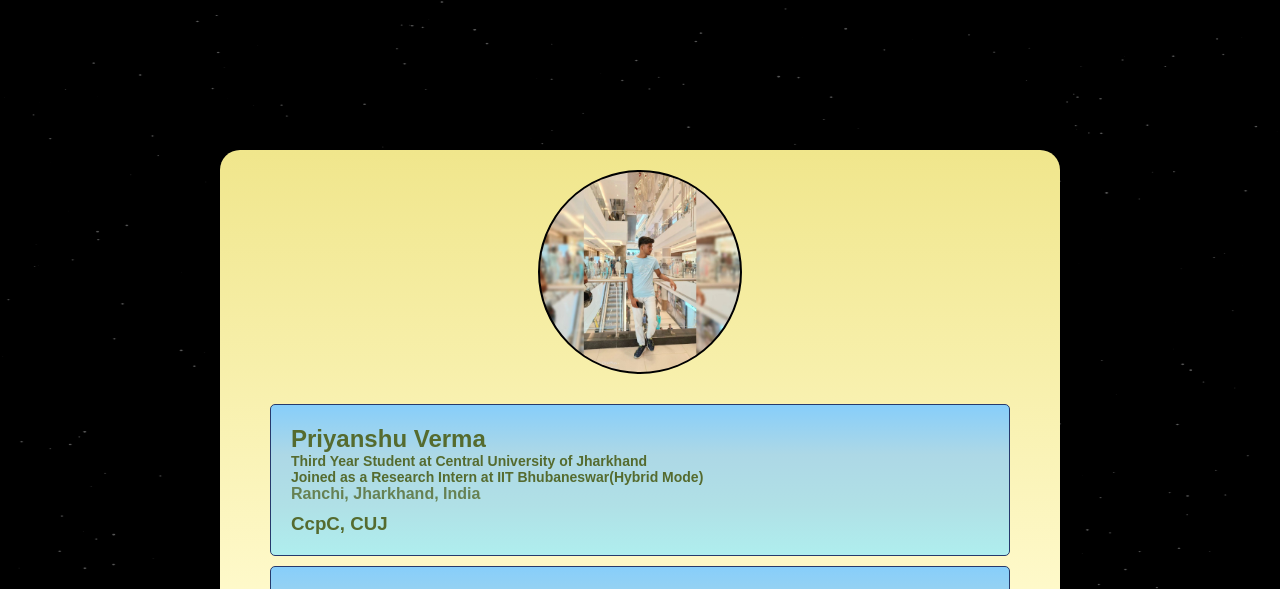
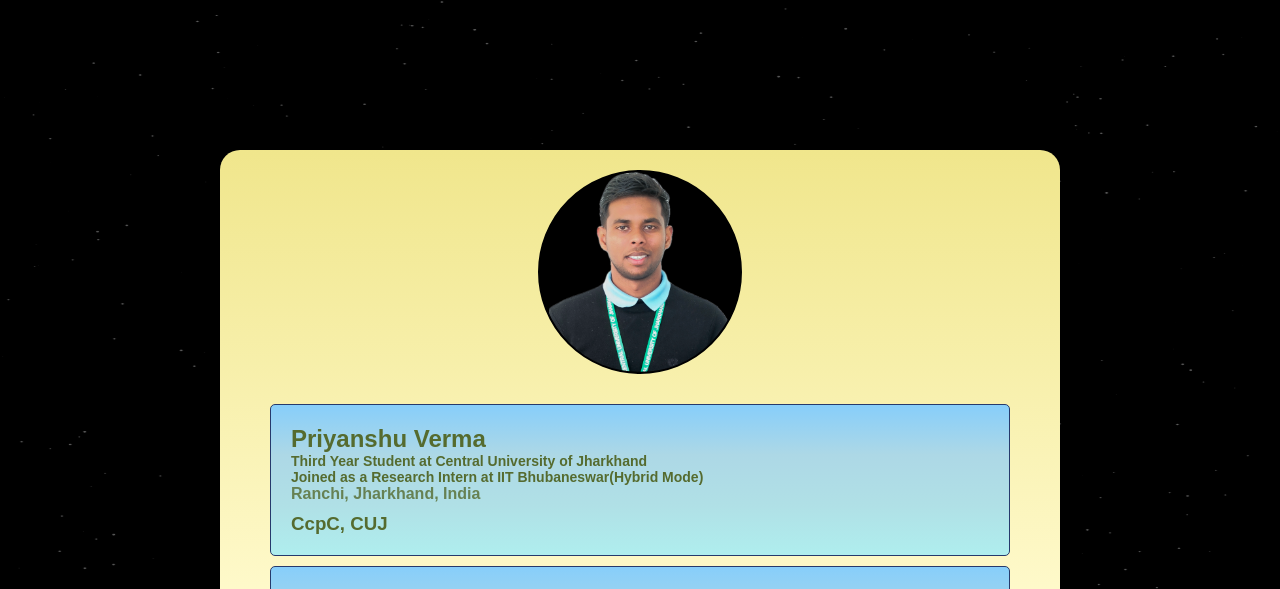
Before and after one commit to PriyanshuV17/priyanshuverma.github.io, a plain HTML site: page index.html in a window 1280 px wide. Shown: the top 589 px of the page. Drawn offline with Linux system fonts and the light colour scheme.

Commit message:
Update index.html

```diff
--- a/index.html
+++ b/index.html
@@ -12,7 +12,7 @@
     <div class="contact-card">
         <div class="left-column">
             <div class="profile">
-                <img src="priyanshuv.jpeg" alt="Profile Picture" class="profile-img">
+                <img src="images_me/Priyanshu.png" alt="Profile Picture" class="profile-img">
                 <div class="profile-overlay">
                     <p class="name">Priyanshu Verma</p>
                     <p class="tagline">CcpC</p>
```
